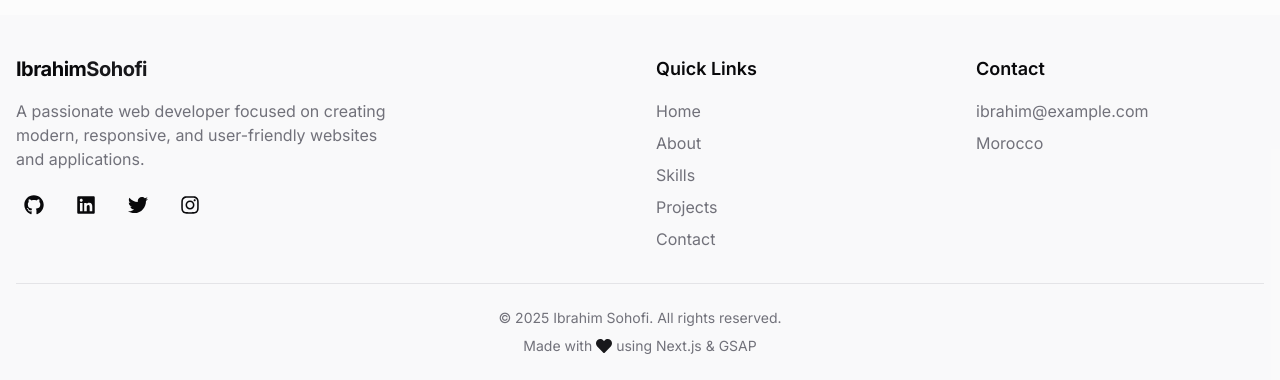
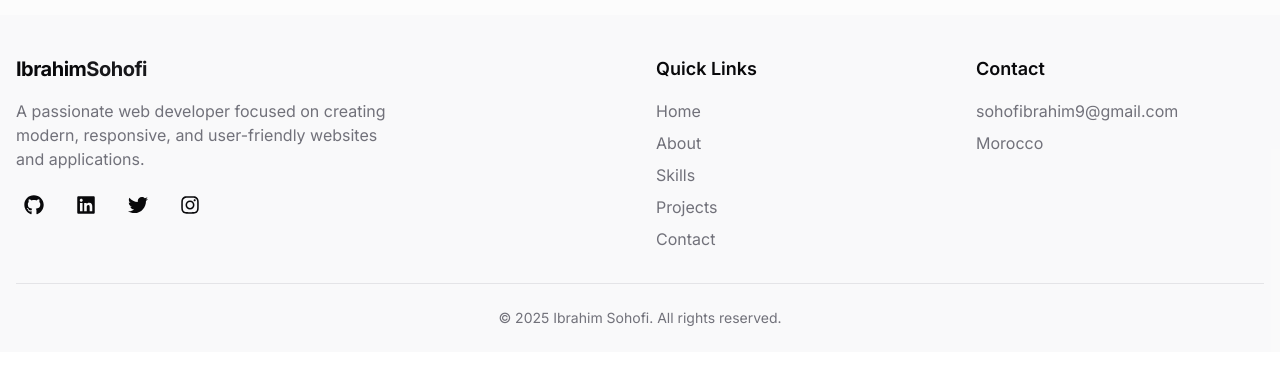
Before and after one commit to ibrahimsohofi/ibrahimsohofi_portfolio, a Next.js app: page / in a window 1280 px wide. Shown: the part 5186-5566 px from the top of the page. After the commit the page ends 5538 px from the top, so only its background shows below. Built offline with nearby package versions, Linux system fonts and the light colour scheme.

Commit message:
update contact info

```diff
--- a/src/components/layout/Footer.tsx
+++ b/src/components/layout/Footer.tsx
@@ -130,7 +130,7 @@ export default function Footer() {
                   href="mailto:ibrahim@example.com"
                   className="hover:text-foreground transition-colors"
                 >
-                  ibrahim@example.com
+                  sohofibrahim9@gmail.com
                 </a>
               </li>
               <li className="text-muted-foreground">Morocco</li>
@@ -144,9 +144,6 @@ export default function Footer() {
           <p>
             &copy; {new Date().getFullYear()} Ibrahim Sohofi. All rights reserved.
           </p>
-          <p className="mt-2 flex items-center justify-center">
-            Made with <FaHeart className="h-4 w-4 text-primary mx-1" /> using Next.js & GSAP
-          </p>
         </div>
       </div>
     </footer>
```
